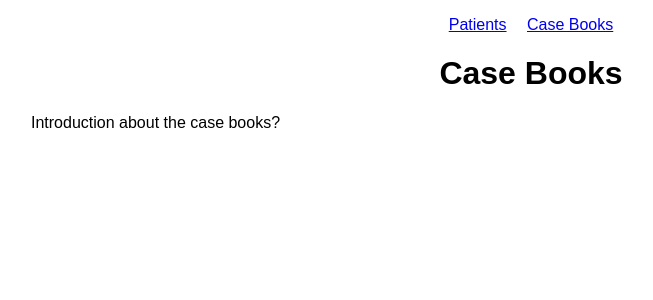
After one commit to wellcometrust/ticehurst-web, a Rails app: page /case_books in a window 1280 px wide. The commit adds this page. Shown: the top 300 px of the page, without its empty margins (109-762 px from the left). Run offline with Rails 7, Linux system fonts and the light colour scheme; data that the repository does not hold is empty.

Commit message:
Basic case books index page

```diff
--- a/app/assets/stylesheets/base.css
+++ b/app/assets/stylesheets/base.css
@@ -3,6 +3,7 @@
 body {
   font-family: sans-serif;
   padding: 1em;
+  margin: 0;
 }
 
 * {
@@ -98,3 +99,26 @@ table.pages {
   margin-top: 1em;
   margin-bottom: 1em;
 }
+
+nav {
+  margin-top: 0;
+}
+
+nav a {
+  display: inline-block;
+  padding-left: .5em;
+  padding-right: .5em;
+}
+
+.case-books {
+  list-style-type: none;
+  background-color: black;
+  margin: 0;
+  padding-left: 5px;
+}
+
+.case-books li {
+  display: inline-block;
+  padding-left: 0;
+  padding-right: 0;
+}
--- /dev/null
+++ b/app/controllers/case_books_controller.rb
@@ -0,0 +1,12 @@
+class CaseBooksController < ApplicationController
+
+  def index
+    @case_books = Record
+      .where.not(volume_number: nil)
+      .order(:volume_number)
+      .joins(:images)
+      .group('records.id')
+      .select('records.*, count(images.id) as images_count')
+  end
+
+end
--- /dev/null
+++ b/app/views/case_books/index.html.erb
@@ -0,0 +1,15 @@
+<h1>Case Books</h1>
+
+<p>Introduction about the case books?</p>
+
+
+<ol class="case-books">
+  <% @case_books.each do |case_book| %>
+    <li>
+      <%= link_to record_path(case_book) do %>
+        <% image = case_book.images.order(:sequence).last %>
+        <%= image_tag cropped_image_path(image.id, 300, 200, 30, 2, 50, 96) %>
+      <% end %>
+    </li>
+  <% end %>
+</ol>
--- a/app/views/home/show.html.erb
+++ b/app/views/home/show.html.erb
@@ -1,6 +1,9 @@
 
 <h1 class="home">Welcome to Ticehurst</h1>
 
-<nav><%= link_to "Patient Records", patients_path %></nav>
+<nav>
+  <%= link_to "Patients", patients_path %>
+  <%= link_to "Case Books", records_path %>
+</nav>
 
 <%= image_tag 'ticehurst-house.jpg' %>
--- a/app/views/layouts/application.html.erb
+++ b/app/views/layouts/application.html.erb
@@ -10,6 +10,13 @@
 
   <body>
 
+    <% unless current_page?(root_path) %>
+      <nav>
+        <%= link_to "Patients", patients_path %>
+        <%= link_to "Case Books", case_books_path %>
+      </nav>
+    <% end %>
+
     <div class="page">
       <%= yield %>
     <div>
--- a/app/views/patients/index.html.erb
+++ b/app/views/patients/index.html.erb
@@ -1,5 +1,5 @@
 
-<h1>Patient Records</h1>
+<h1>Patients</h1>
 
 <p>We have records of <strong><%= pluralize @patients.size, 'patient' %></strong> admitted to Ticehurst from 1792 to 1917.</p>
 
--- a/app/views/records/show.html.erb
+++ b/app/views/records/show.html.erb
@@ -1,4 +1,4 @@
-<h1>Volume <%= @record.volume %> (<%= @record.id %>)</h1>
+<h1>Volume <%= @record.volume %></h1>
 
 
 
--- a/config/routes.rb
+++ b/config/routes.rb
@@ -2,6 +2,8 @@ Rails.application.routes.draw do
 
 
   resources :patients, only: [:show, :index, :edit, :update]
+
+  resources :case_books, only: [:index]
 
   resources :records, only: [:show, :index] do
 
```
